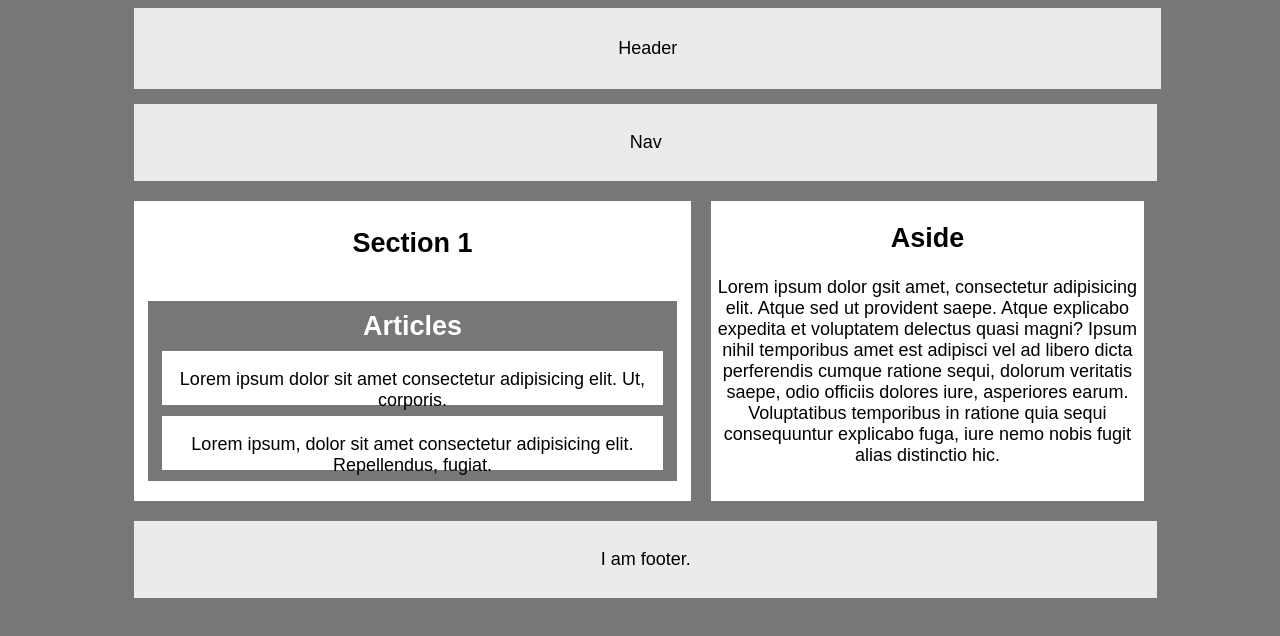
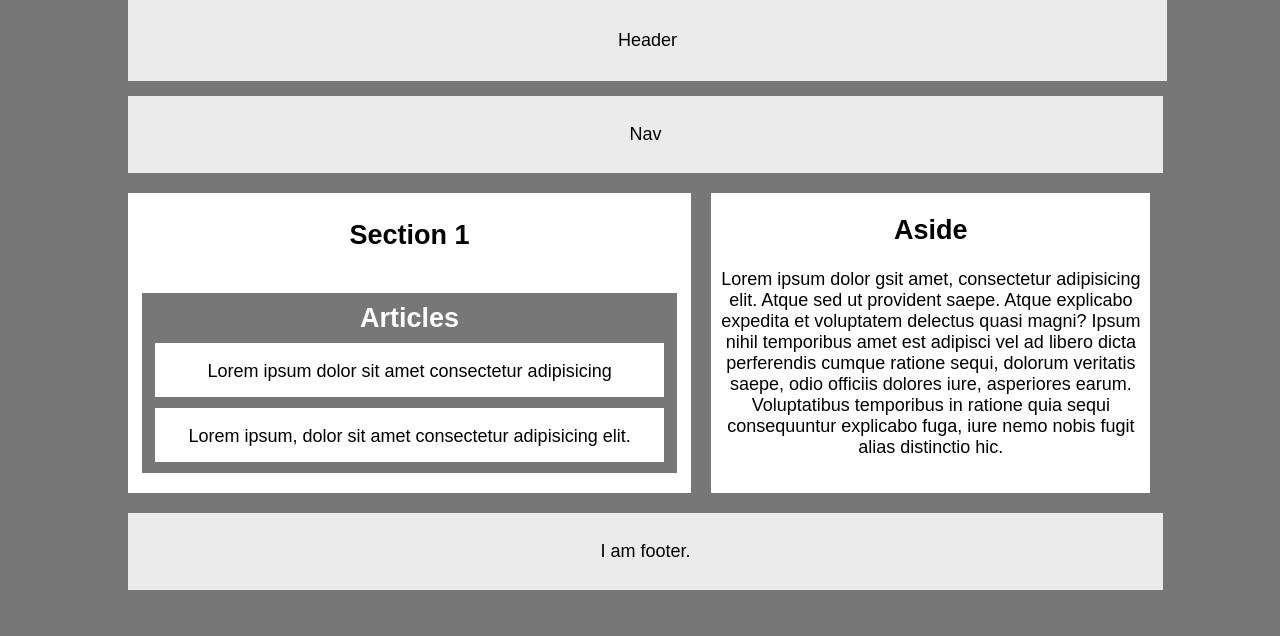
Before and after one commit to AllanCrazyProgrammer/HW-Wireframe, a plain HTML site: page index.html in a window 1280 px wide. Drawn offline with Linux system fonts and the light colour scheme.

Commit message:
finished

```diff
--- a/index.html
+++ b/index.html
@@ -25,12 +25,12 @@
 
                     <div class="articleOne">
                         <div class="articleOneContent">
-                            <p>Lorem ipsum dolor sit amet consectetur adipisicing elit. Ut, corporis.</p>
+                            <p>Lorem ipsum dolor sit amet consectetur adipisicing </p>
                         </div>
                     </div>
 
                     <div class="articleTwo">
-                        <P>Lorem ipsum, dolor sit amet consectetur adipisicing elit. Repellendus, fugiat.</P>
+                        <P>Lorem ipsum, dolor sit amet consectetur adipisicing elit. </P>
                     </div>
                 </article>
         </div>
--- a/style.css
+++ b/style.css
@@ -4,6 +4,7 @@ body{
     color: #000;
     background: #777;
     font-size: 18px;
+    margin: 0;
 }
 
 .mainBox{
```
